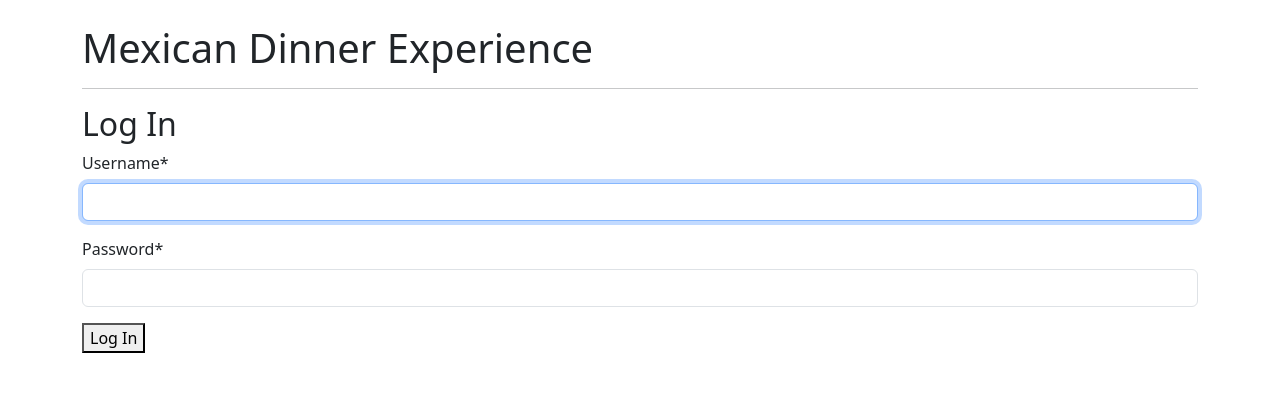
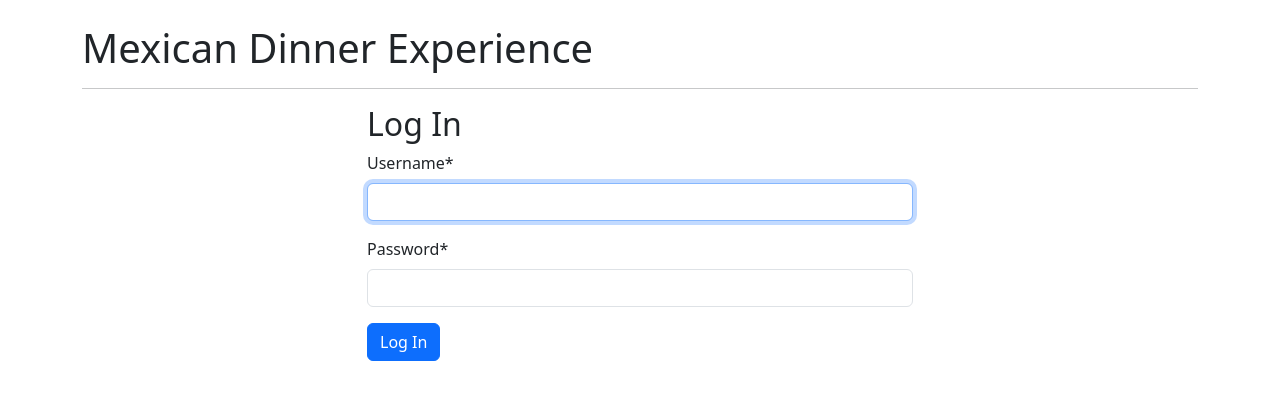
Before and after one commit to pauloccardona/django_project, a Django app: page /accounts/login/ in a window 1280 px wide. Shown: the part 56-456 px from the top of the page. Run offline with Django 4.2, Linux system fonts and the light colour scheme; some libraries are stand-ins or nearby versions.

Commit message:
Tutorial8: Login screen

```diff
--- a/django_project/templates/registration/login.html
+++ b/django_project/templates/registration/login.html
@@ -3,10 +3,14 @@
 {% load crispy_forms_tags %}
 
 {% block content %}
-<h2>Log In</h2>
-<form method ="post" novalidate>
-    {% csrf_token %}
-    {{ form|crispy }}
-    <button type="submit">Log In</button>
-</form>
+<div class="row justify-content-center">
+    <div class="col-6">
+        <h2>Log In</h2>
+        <form method ="post" novalidate>
+            {% csrf_token %}
+            {{ form|crispy }}
+            <button type="submit" class="btn btn-primary">Log In</button>
+        </form>
+    </div>
+</div>
 {% endblock %}
```
